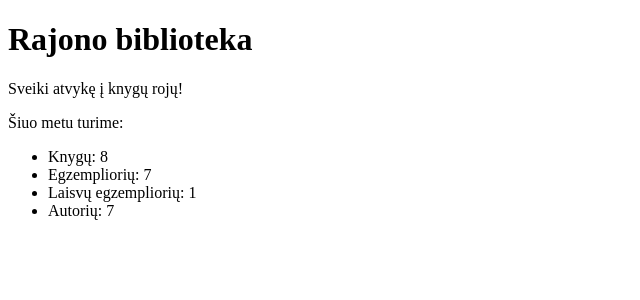
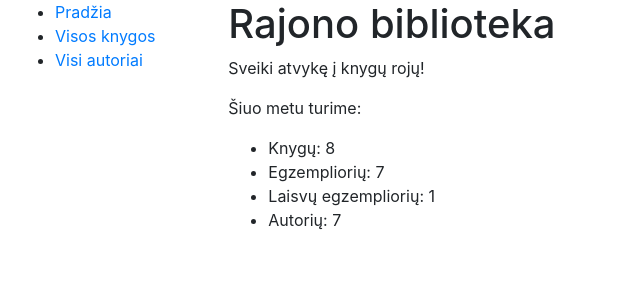
Before and after one commit to ram-pyth/djangoproject_ptu10, a Django app: page /library/ in a window 1280 px wide. Shown: the top 300 px of the page, without its empty margins (0-640 px from the left). Run offline with Django 4.2, Linux system fonts and the light colour scheme; data comes from the database, SQL or seed files in the repository; some libraries are stand-ins or nearby versions.

Commit message:
4-a paskaita, base.html

```diff
--- a/djangoproject_ptu10/urls.py
+++ b/djangoproject_ptu10/urls.py
@@ -15,8 +15,10 @@ Including another URLconf
 """
 from django.contrib import admin
 from django.urls import path, include
+from django.views.generic import RedirectView
 
 urlpatterns = [
     path("admin/", admin.site.urls),
-    path("library/", include("library.urls"))
+    path("library/", include("library.urls")),
+    path("", RedirectView.as_view(url="library/", permanent=True))
 ]
--- /dev/null
+++ b/library/templates/base.html
@@ -0,0 +1,35 @@
+<!DOCTYPE html>
+<html lang="en">
+  <head>
+    {% block title %}
+    <title>Biblioteka</title>
+    {% endblock %}
+    <meta charset="utf-8" />
+    <meta name="viewport" content="width=device-width, initial-scale=1" />
+    <link
+      rel="stylesheet"
+      href="https://stackpath.bootstrapcdn.com/bootstrap/4.1.3/css/bootstrap.min.css"
+      integrity="sha384-MCw98/SFnGE8fJT3GXwEOngsV7Zt27NXFoaoApmYm81iuXoPkFOJwJ8ERdknLPMO"
+      crossorigin="anonymous"
+    />
+    <!-- Add additional CSS in static file -->
+    {% load static %}
+    <link rel="stylesheet" href="{% static 'css/styles.css' %}" />
+  </head>
+  <body>
+    <div class="container-fluid">
+      <div class="row">
+        <div class="col-sm-2">
+          {% block sidebar %}
+          <ul class="sidebar-nav">
+            <li><a href="{% url 'index_n' %}">Pradžia</a></li>
+            <li><a href="">Visos knygos</a></li>
+            <li><a href="">Visi autoriai</a></li>
+          </ul>
+          {% endblock %}
+        </div>
+        <div class="col-sm-10">{% block content %}{% endblock %}</div>
+      </div>
+    </div>
+  </body>
+</html>
--- a/library/templates/index.html
+++ b/library/templates/index.html
@@ -1,10 +1,4 @@
-<!DOCTYPE html>
-<html lang="en">
-  <head>
-    <meta charset="UTF-8" />
-    <title>Title</title>
-  </head>
-  <body>
+{% extends "base.html" %} {% block content %}
 <h1>Rajono biblioteka</h1>
 <p>Sveiki atvykę į knygų rojų!</p>
 <p>Šiuo metu turime:</p>
@@ -14,5 +8,4 @@
   <li>Laisvų egzempliorių: {{ num_inst_avail_cntx }}</li>
   <li>Autorių: {{ num_authors_cntx }}</li>
 </ul>
-  </body>
-</html>
+{% endblock %}
```
Lines whose indentation alone changed are shown as unchanged.
